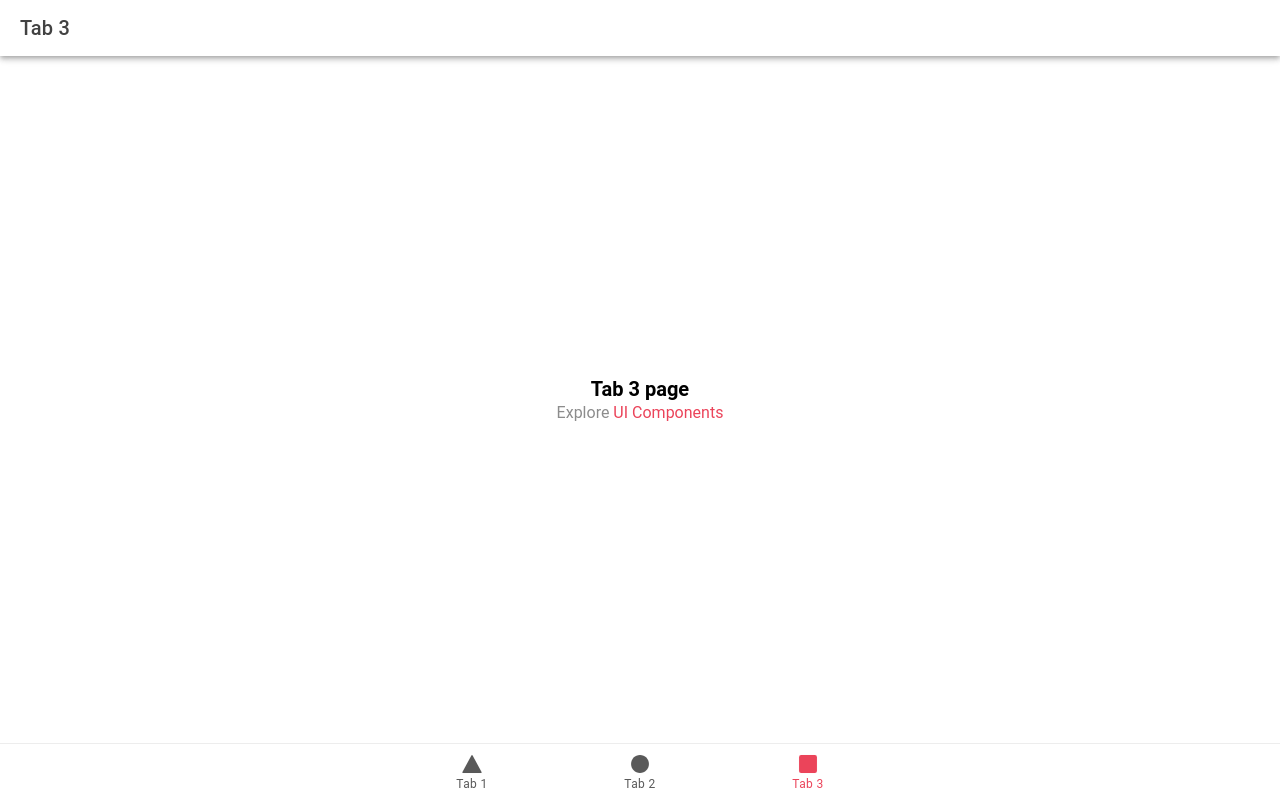
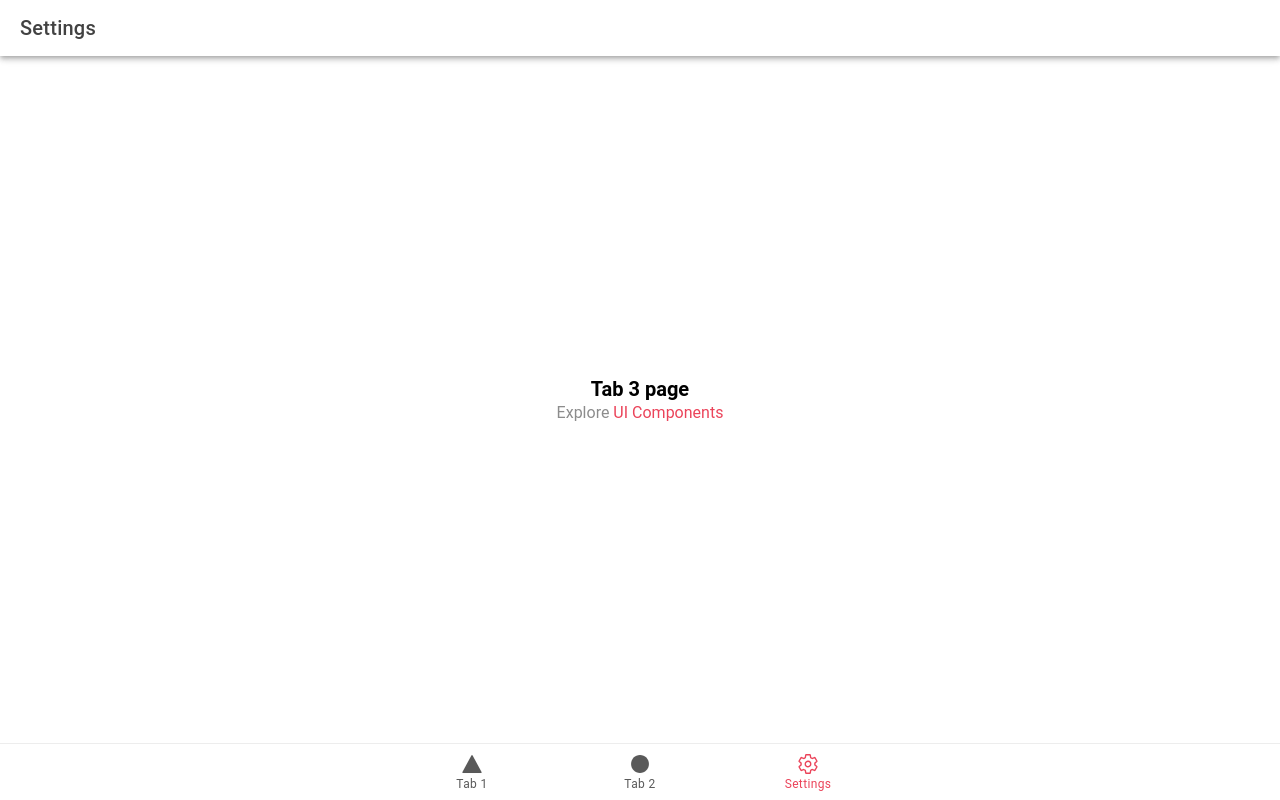
Before and after one commit to tylerhmiles/IonicPresentation, a React (Vite) app in the folder ionic-presentation-app/: page /tab3 in a window 1280 px wide. Built offline with nearby package versions, Linux system fonts and the light colour scheme.

Commit message:
Changed icon for tab 3

```diff
--- a/ionic-presentation-app/src/App.tsx
+++ b/ionic-presentation-app/src/App.tsx
@@ -10,7 +10,7 @@ import {
   setupIonicReact
 } from '@ionic/react';
 import { IonReactRouter } from '@ionic/react-router';
-import { ellipse, square, triangle } from 'ionicons/icons';
+import { ellipse, settingsOutline, triangle } from 'ionicons/icons';
 import Tab1 from './pages/Tab1';
 import Tab2 from './pages/Tab2';
 import Tab3 from './pages/Tab3';
@@ -64,8 +64,8 @@ const App: React.FC = () => (
             <IonLabel>Tab 2</IonLabel>
           </IonTabButton>
           <IonTabButton tab="tab3" href="/tab3">
-            <IonIcon aria-hidden="true" icon={square} />
-            <IonLabel>Tab 3</IonLabel>
+            <IonIcon aria-hidden="true" icon={settingsOutline} />
+            <IonLabel>Settings</IonLabel>
           </IonTabButton>
         </IonTabBar>
       </IonTabs>
--- a/ionic-presentation-app/src/pages/Tab3.tsx
+++ b/ionic-presentation-app/src/pages/Tab3.tsx
@@ -7,13 +7,13 @@ const Tab3: React.FC = () => {
     <IonPage>
       <IonHeader>
         <IonToolbar>
-          <IonTitle>Tab 3</IonTitle>
+          <IonTitle>Settings</IonTitle>
         </IonToolbar>
       </IonHeader>
       <IonContent fullscreen>
         <IonHeader collapse="condense">
           <IonToolbar>
-            <IonTitle size="large">Tab 3</IonTitle>
+            <IonTitle size="large">Settings</IonTitle>
           </IonToolbar>
         </IonHeader>
         <ExploreContainer name="Tab 3 page" />
```
